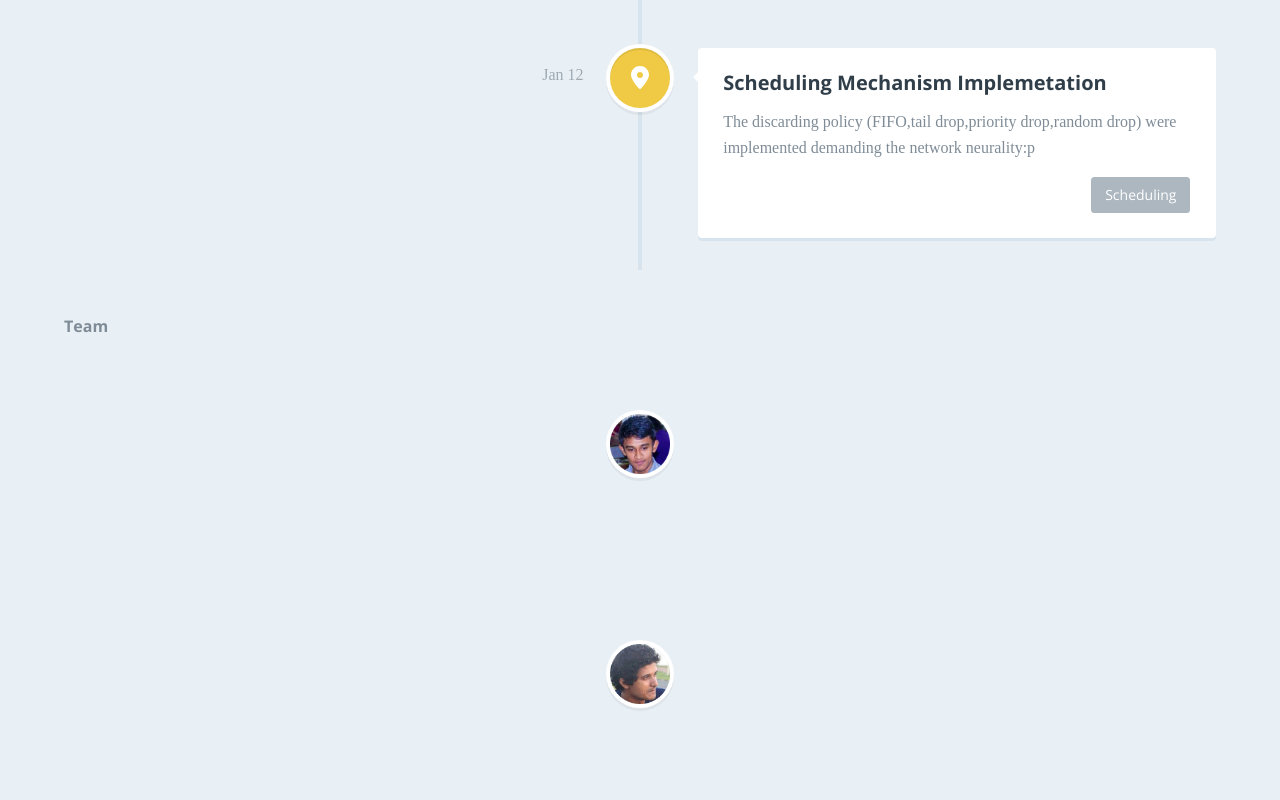
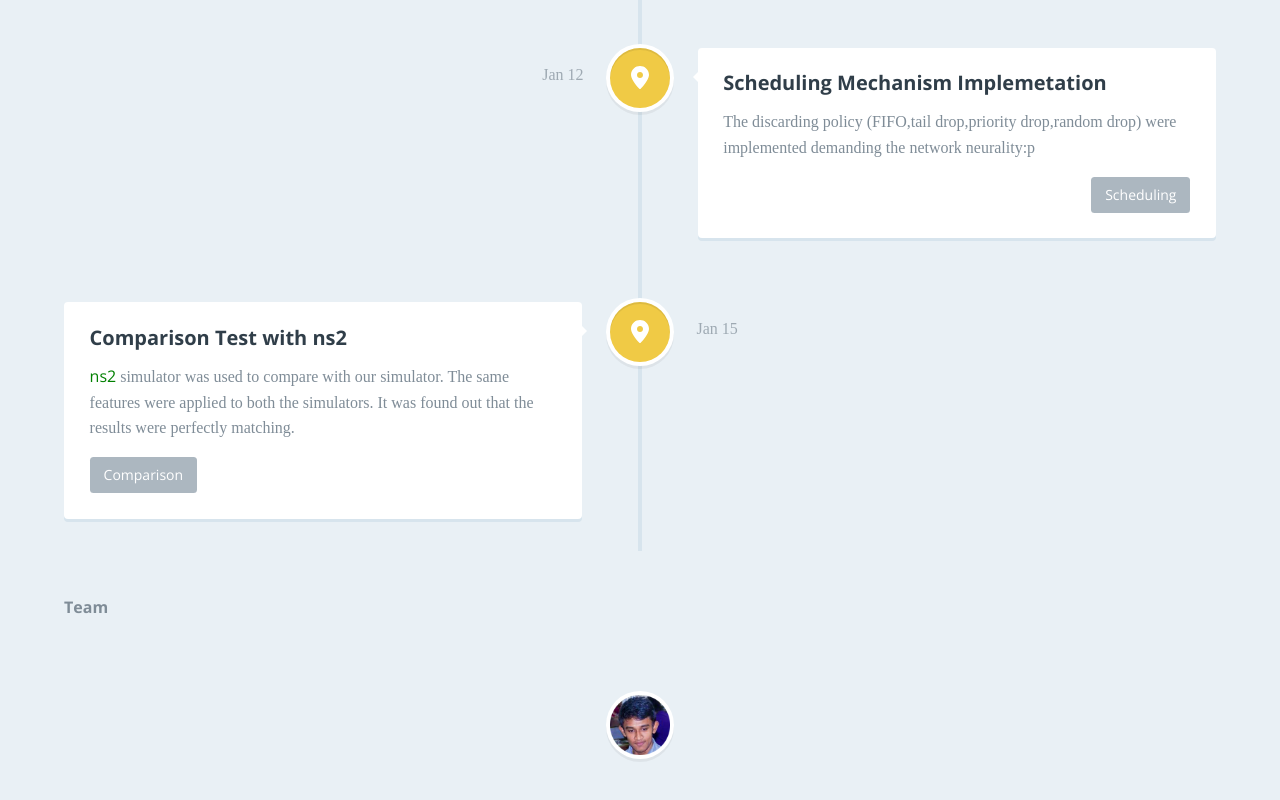
Before and after one commit to hiruna72/CO227-PacketForwardingSimulator, a plain HTML site: page index.html in a window 1280 px wide. Shown: the part 7161-7961 px from the top of the page. Drawn offline with nearby package versions, Linux system fonts and the light colour scheme; a web font is replaced by a local one.

Commit message:
comparison with ns2

```diff
--- a/index.html
+++ b/index.html
@@ -400,7 +400,19 @@
                     <span class="cd-date">Jan 12</span>
                 </div> <!-- cd-timeline-content -->
             </div>
+            <div class="cd-timeline-block">
+                <div class="cd-timeline-img cd-location">
+                    <img src="docs/img/cd-icon-location.svg" alt="Movie">
+                </div> <!-- cd-timeline-img -->
 
+                <div class="cd-timeline-content">
+                    <h2>Comparison Test with ns2</h2>
+
+                    <p><a href="https://en.wikipedia.org/wiki/Ns_(simulator)" >ns2</a> simulator was used to compare with our simulator. The same features were applied to both the simulators. It was found out that the results were perfectly matching.  </p>
+                    <a href="https://github.com/hiruna72/CO227-PacketForwardingSimulator/tree/master/docs/testNetwork" class="cd-read-more">Comparison</a>
+                    <span class="cd-date">Jan 15</span>
+                </div> <!-- cd-timeline-content -->
+            </div>
             <!-- cd-timeline-block -->
         </section> <!-- cd-timeline -->
         <section class="cd-container">
```
